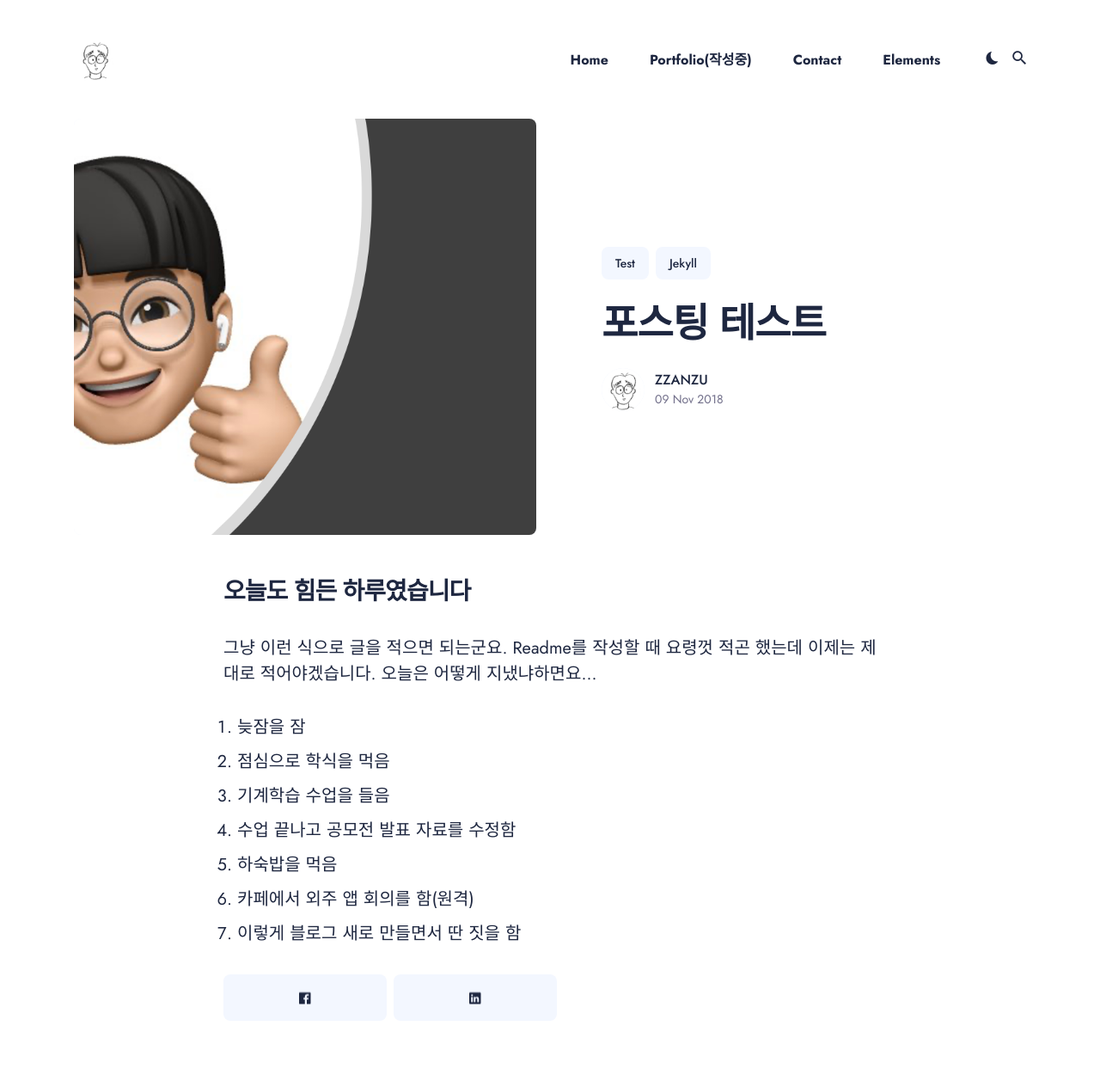
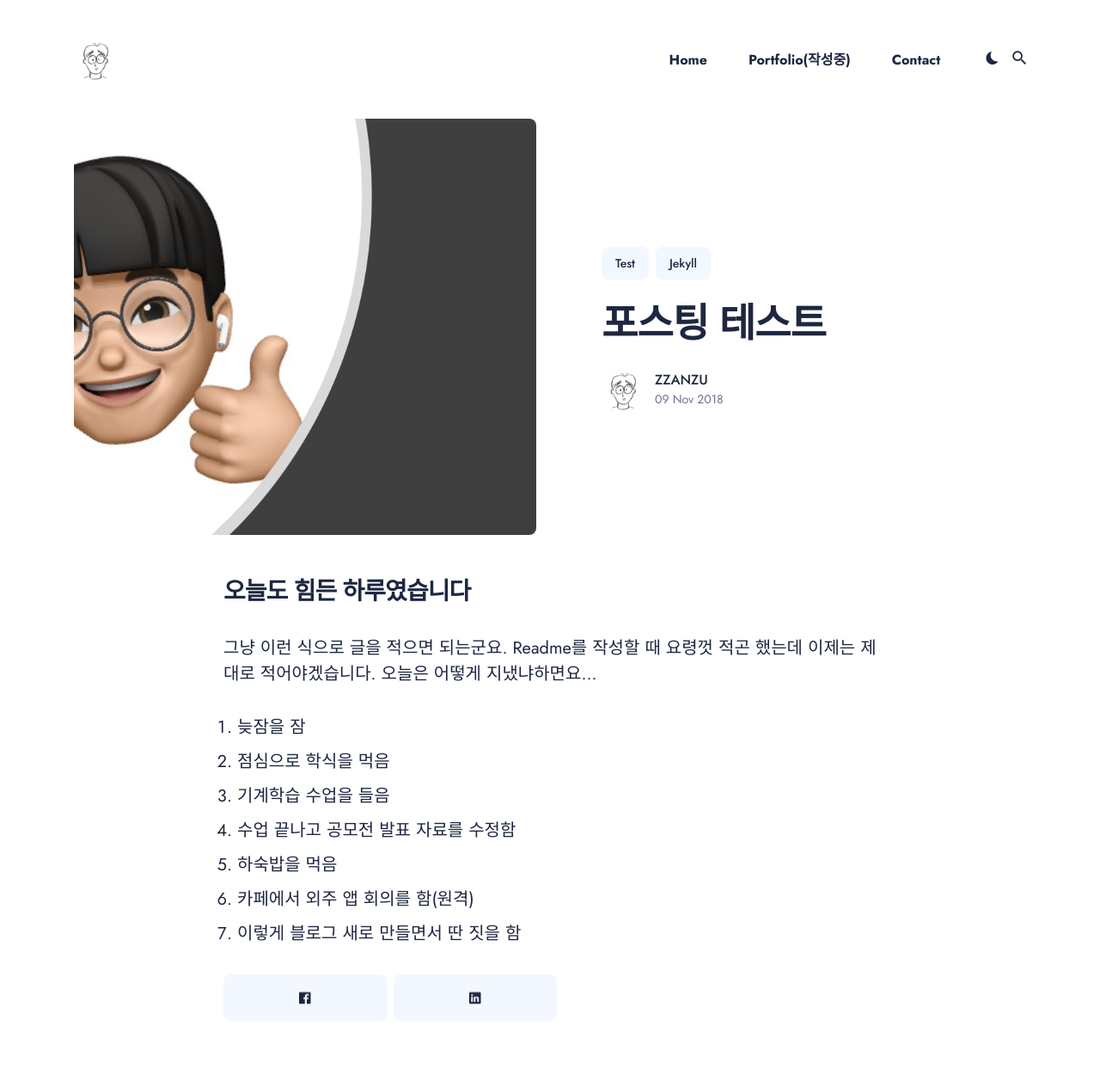
Before and after one commit to itmobrain/itmobrain.github.io, a Jekyll site: the page built from _posts/2018-11-09-포스팅-테스트.md, in a window 1280 px wide. Shown: the top 1257 px of the page at 86% size. Built offline with Jekyll 4.4.1, drawn with Linux system fonts in a browser that asks for light colours; nearby versions of some CDN libraries.

Commit message:
elements 메뉴 제거(테스트)

```diff
--- a/_includes/header.html
+++ b/_includes/header.html
@@ -25,7 +25,7 @@
                 <a href="{{ site.baseurl }}/" class="nav__link">Home</a>
               </li>
               {% for page in site.pages %}
-                {% unless page.name == 'tags.html' or page.name == '404.html' %}
+                {% unless page.name == 'tags.html' or page.name == '404.html' or page.name == 'elements.md' %}
                   {% if page.title %}
                   <li class="nav__item">
                     <a href="{{ page.url | prepend: site.baseurl }}" class="nav__link">{{ page.title }}</a>
```
Also changed, not shown: _pages/elements.md (renamed from elements.md).
